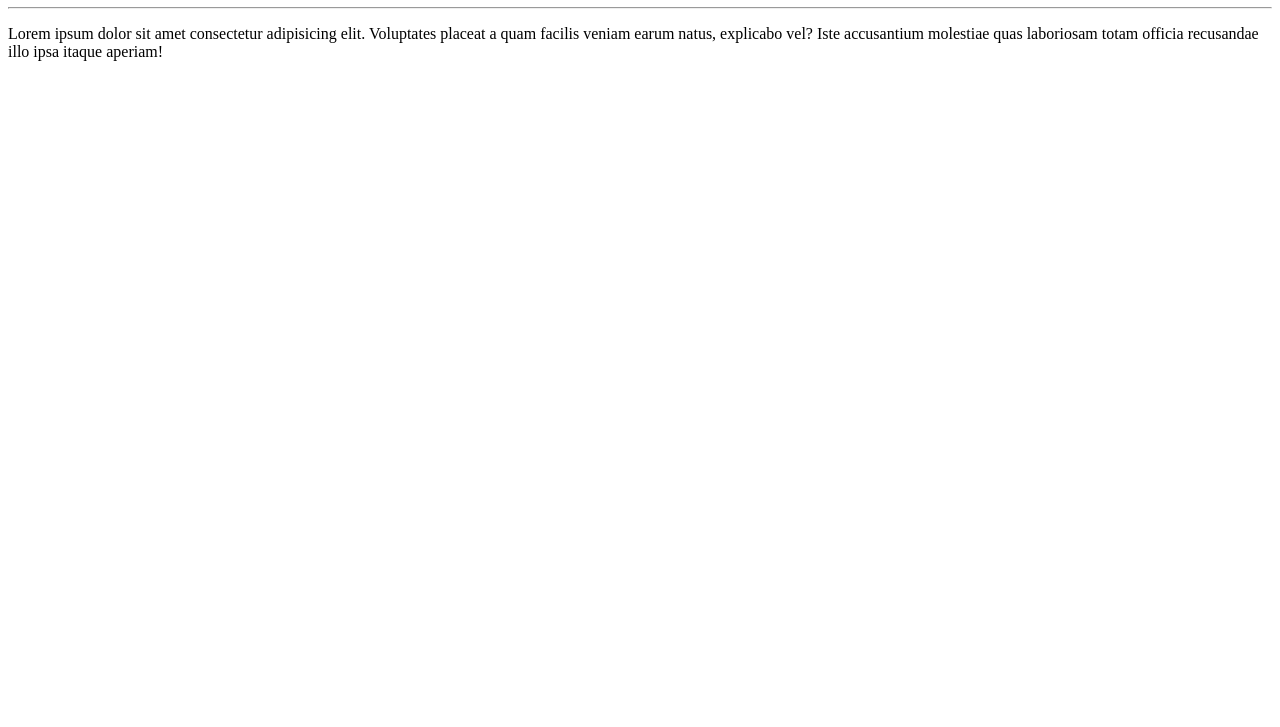
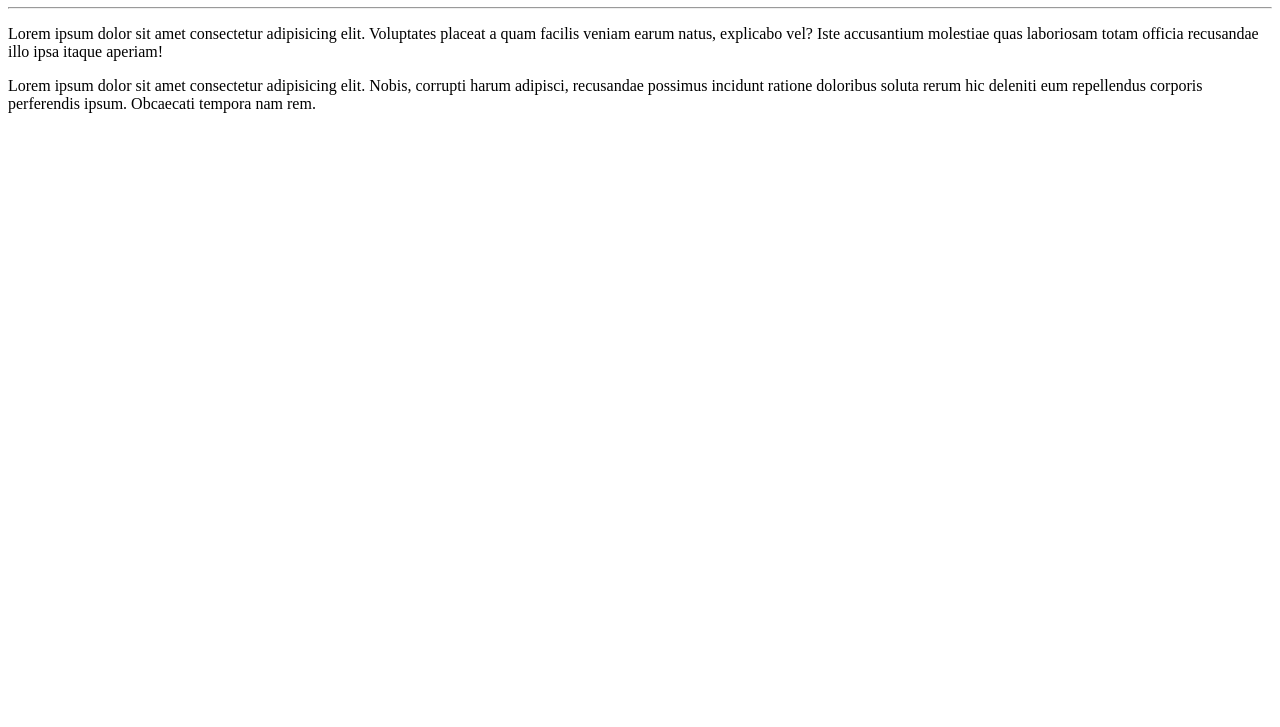
Before and after one commit to LuckTat2/Prog01, a plain HTML site: page Site Exemplo/index.html in a window 1280 px wide. Shown: the part 73-800 px from the top of the page. Drawn offline with Linux system fonts and the light colour scheme.

Commit message:
Adicionei um parágrafo

```diff
--- a/Site Exemplo/index.html
+++ b/Site Exemplo/index.html
@@ -9,5 +9,6 @@
     <h1>Olá, mundo!</h1>
     <hr>
     <p>Lorem ipsum dolor sit amet consectetur adipisicing elit. Voluptates placeat a quam facilis veniam earum natus, explicabo vel? Iste accusantium molestiae quas laboriosam totam officia recusandae illo ipsa itaque aperiam!</p>
+    <p>Lorem ipsum dolor sit amet consectetur adipisicing elit. Nobis, corrupti harum adipisci, recusandae possimus incidunt ratione doloribus soluta rerum hic deleniti eum repellendus corporis perferendis ipsum. Obcaecati tempora nam rem. </p>
 </body>
 </html>
```
